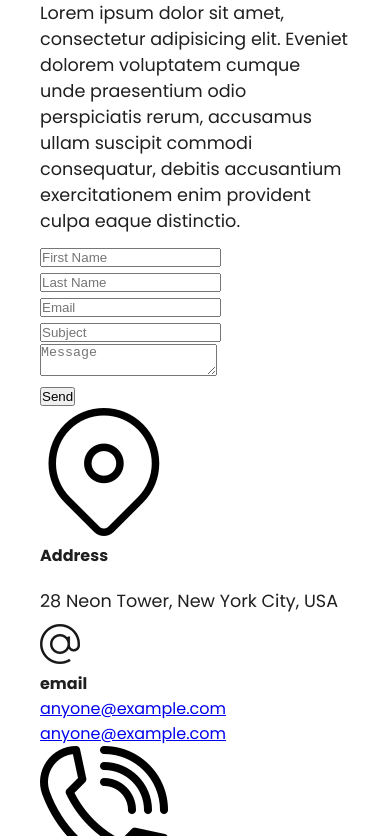
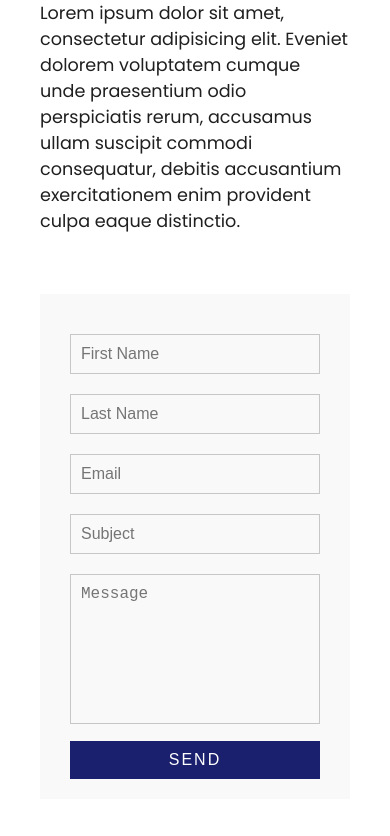
Before and after one commit to leocsdev/html-css-creative-agency-brad, a plain HTML site: page contact.html in a window 390 px wide. Shown: the part 228-1064 px from the top of the page. Drawn offline with Linux system fonts and the light colour scheme.

Commit message:
Added style in contact page.

```diff
--- a/contact.html
+++ b/contact.html
@@ -114,7 +114,7 @@
             <img src="./images/email.png" class="contact-icon" alt="" />
 
             <div class="details">
-              <h4>email</h4>
+              <h4>Email</h4>
               <a href="mailto:anyone@example.com">anyone@example.com</a>
               <a href="mailto:anyone@example.com">anyone@example.com</a>
             </div>
--- a/css/style.css
+++ b/css/style.css
@@ -2,6 +2,7 @@
 
 :root {
   --primary-color: #f60f20;
+  --secondary-color: #1b206e;
 }
 
 /* BASE STYLES */
@@ -185,7 +186,7 @@ section.home {
   font-size: 24px;
   font-weight: 500;
   margin-top: 20px;
-  color: #1b206e;
+  color: var(--secondary-color);
 }
 
 .services .service .icon img {
@@ -241,6 +242,98 @@ section.home {
   padding: 5px 15px;
 }
 
+/* CONTACT PAGE */
+.contact {
+  position: relative;
+  width: 100%;
+  margin-top: 50px;
+  display: flex;
+  justify-content: space-between;
+}
+
+.contact .contact-form {
+  position: relative;
+  background: #f9f9f9;
+
+  width: calc(100% - 400px);
+  padding: 60px 40px 20px;
+}
+
+.contact .contact-form form {
+  width: 100%;
+}
+
+.contact .contact-form .row {
+  width: 100%;
+  display: flex;
+}
+
+.contact .contact-form .row .input50 {
+  width: 50%;
+  margin: 0 10px;
+}
+
+.contact .contact-form .row .input100 {
+  width: 100%;
+  margin: 0 10px;
+}
+
+.contact .contact-form .row input,
+.contact .contact-form .row textarea {
+  position: relative;
+  border: 1px solid rgba(0, 0, 0, 0.2);
+  color: #111111;
+  background: transparent;
+  width: 100%;
+  padding: 10px;
+  outline: none;
+  font-size: 16px;
+  font-weight: 300;
+  margin: 10px 0;
+  resize: none;
+}
+
+.contact .contact-form .row textarea {
+  height: 150px;
+}
+
+.contact .contact-form .row input[type="submit"] {
+  background-color: var(--secondary-color);
+  color: #ffffff;
+  margin: 0;
+  text-transform: uppercase;
+  letter-spacing: 2px;
+  font-weight: 300;
+  border: 0;
+  cursor: pointer;
+}
+
+.contact .contact-info {
+  width: 350px;
+  background: #f9f9f9;
+  padding: 60px 40px 20px;
+}
+
+.contact .contact-info .info-box {
+  display: flex;
+  align-items: flex-start;
+  margin-bottom: 40px;
+}
+
+.contact .contact-info .info-box .contact-icon {
+  width: 20px;
+  margin-right: 40px;
+}
+
+.contact .contact-info .info-box .details h4 {
+  color: var(--secondary-color);
+}
+
+.contact .contact-info .info-box .details p,
+.contact .contact-info .info-box .details a {
+  color: #111111;
+}
+
 @media (max-width: 1068px) {
   .home-img {
     display: none;
@@ -263,6 +356,26 @@ section.home {
   .services {
     grid-template-columns: repeat(2, 1fr);
   }
+
+  .contact {
+    flex-direction: column;
+  }
+
+  .contact .contact-form {
+    width: 100%;
+    padding: 30px 30px 20px;
+    margin-bottom: 40px;
+  }
+
+  .contact .contact-info {
+    width: 100%;
+    padding: 30px 30px 20px;
+  }
+
+  .contact .contact-info .info-box .details {
+    display: flex;
+    flex-direction: column;
+  }
 }
 
 @media (max-width: 767px) {
@@ -273,4 +386,14 @@ section.home {
   .services .service {
     box-shadow: 0 10px 30px rgba(0, 0, 0, 0.1);
   }
+
+  .contact .contact-form .row {
+    flex-direction: column;
+  }
+
+  .contact .contact-form .row .input50,
+  .contact .contact-form .row .input100 {
+    width: 100%;
+    margin: 0;
+  }
 }
```
